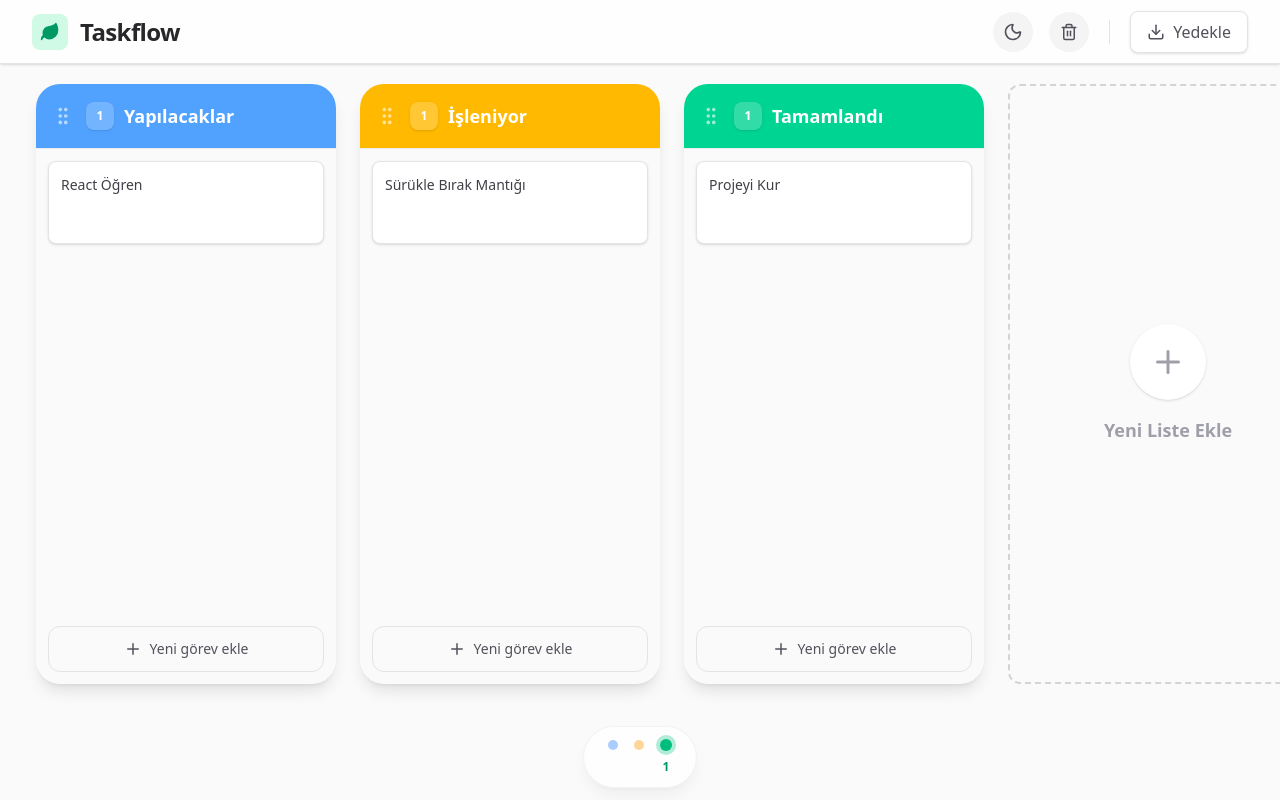
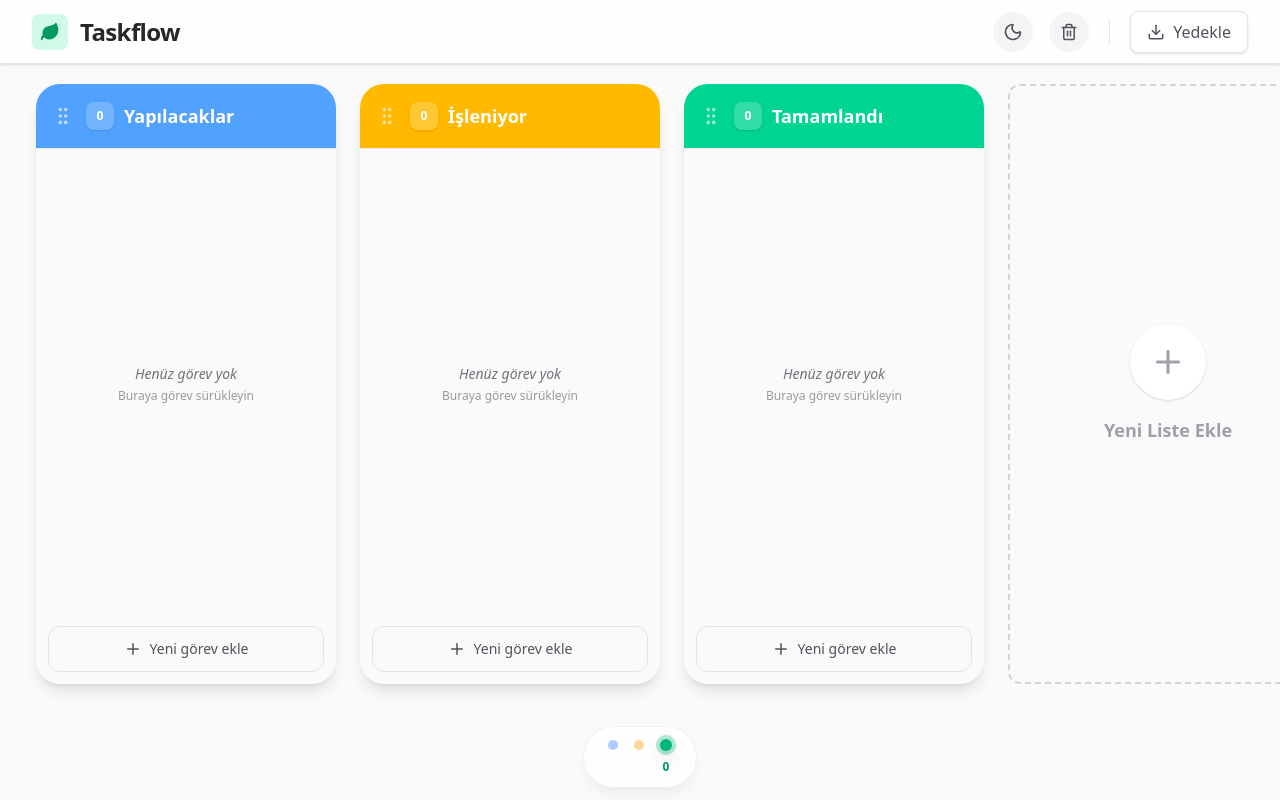
Before and after one commit to Yunusisback/Taskflow, a React (Vite) app: page / in a window 1280 px wide. Built offline with nearby package versions, Linux system fonts and the light colour scheme.

Commit message:
feat: enhance FloatingNav and TaskCard with improved color themes and scrollbar styles; update KanbanBoard for better readability

```diff
--- a/src/components/FloatingNav.jsx
+++ b/src/components/FloatingNav.jsx
@@ -19,28 +19,28 @@ const FloatingNav = ({ columns, tasks, activeColumnIndex, onNavigate }) => {
   // Sütun temasına göre renk ayarları
   const getColorTheme = (columnId) => {
     if (columnId === 'todo') return {
-      dot: 'bg-blue-500 dark:bg-blue-400',
-      ring: 'ring-blue-500/30 dark:ring-blue-400/30',
+      dot: 'bg-blue-500 dark:bg-blue-500',
+      ring: 'ring-blue-500/30 dark:ring-blue-500/40',
       text: 'text-blue-600 dark:text-blue-400',
-      hover: 'hover:bg-blue-500 dark:hover:bg-blue-400'
+      hover: 'hover:bg-blue-500 dark:hover:bg-blue-500'
     };
     if (columnId === 'doing') return {
-      dot: 'bg-amber-500 dark:bg-amber-400',
-      ring: 'ring-amber-500/30 dark:ring-amber-400/30',
+      dot: 'bg-amber-500 dark:bg-amber-500',
+      ring: 'ring-amber-500/30 dark:ring-amber-500/40',
       text: 'text-amber-600 dark:text-amber-400',
-      hover: 'hover:bg-amber-500 dark:hover:bg-amber-400'
+      hover: 'hover:bg-amber-500 dark:hover:bg-amber-500'
     };
     if (columnId === 'done') return {
-      dot: 'bg-emerald-500 dark:bg-emerald-400',
-      ring: 'ring-emerald-500/30 dark:ring-emerald-400/30',
+      dot: 'bg-emerald-500 dark:bg-emerald-500',
+      ring: 'ring-emerald-500/30 dark:ring-emerald-500/40',
       text: 'text-emerald-600 dark:text-emerald-400',
-      hover: 'hover:bg-emerald-500 dark:hover:bg-emerald-400'
+      hover: 'hover:bg-emerald-500 dark:hover:bg-emerald-500'
     };
     return {
-      dot: 'bg-stone-400 dark:bg-neutral-500',
-      ring: 'ring-stone-400/30 dark:ring-neutral-500/30',
-      text: 'text-stone-600 dark:text-neutral-400',
-      hover: 'hover:bg-stone-400 dark:hover:bg-neutral-500'
+      dot: 'bg-stone-400 dark:bg-neutral-400',
+      ring: 'ring-stone-400/30 dark:ring-neutral-400/40',
+      text: 'text-stone-600 dark:text-neutral-300',
+      hover: 'hover:bg-stone-400 dark:hover:bg-neutral-400'
     };
   };
 
@@ -60,15 +60,21 @@ const FloatingNav = ({ columns, tasks, activeColumnIndex, onNavigate }) => {
               className="group relative flex flex-col items-center gap-2 transition-all cursor-pointer"
               title={column.title}
             >
-              {/* Dot */}
+              {/* Dot + Hafif parıltı  */}
+              <div className="relative">
                 <div
                   className={cn(
                     "rounded-full transition-all duration-300",
                     isActive
-                    ? cn("w-3 h-3 ring-4", theme.dot, theme.ring)
+                      ? cn("w-3 h-3 ring-4 shadow-lg shadow-current/40", theme.dot, theme.ring)
                       : cn("w-2.5 h-2.5 opacity-40 group-hover:opacity-100 group-hover:scale-110", theme.dot, theme.hover)
                   )}
                 />
+                {/* Parıltı efekti */}
+                {isActive && (
+                  <div className="absolute inset-0 rounded-full animate-ping bg-current opacity-30" />
+                )}
+              </div>
 
               {/* Görev Sayısı */}
               <div className={cn(
--- a/src/components/TaskCard.jsx
+++ b/src/components/TaskCard.jsx
@@ -17,6 +17,16 @@ const TaskCard = ({ task, columnTheme, updateTask, deleteTask, moveTask, isOverl
       case 'amber': return 'focus-within:ring-amber-500/50 hover:border-amber-300 dark:hover:border-amber-700';
       case 'emerald': return 'focus-within:ring-emerald-500/50 hover:border-emerald-300 dark:hover:border-emerald-700';
       default: return 'focus-within:ring-zinc-400/50 hover:border-zinc-400 dark:hover:border-zinc-600';
+    }
+  }, [columnTheme]);
+
+  // Scroll bar renkleri
+  const scrollbarColor = useMemo(() => {
+    switch (columnTheme) {
+      case 'blue': return '[&::-webkit-scrollbar-thumb]:bg-blue-400 dark:[&::-webkit-scrollbar-thumb]:bg-blue-500';
+      case 'amber': return '[&::-webkit-scrollbar-thumb]:bg-amber-400 dark:[&::-webkit-scrollbar-thumb]:bg-amber-500';
+      case 'emerald': return '[&::-webkit-scrollbar-thumb]:bg-emerald-400 dark:[&::-webkit-scrollbar-thumb]:bg-emerald-500';
+      default: return '[&::-webkit-scrollbar-thumb]:bg-zinc-300 dark:[&::-webkit-scrollbar-thumb]:bg-zinc-600';
     }
   }, [columnTheme]);
 
@@ -80,10 +90,20 @@ const TaskCard = ({ task, columnTheme, updateTask, deleteTask, moveTask, isOverl
     >
       {editMode ? (
         <textarea
-          className="h-full w-full resize-none bg-transparent text-sm text-zinc-800 dark:text-zinc-100 placeholder:text-zinc-400 focus:outline-none"
+          className={cn(
+            "h-full w-full resize-none bg-transparent text-sm text-zinc-800 dark:text-zinc-100 placeholder:text-zinc-300 dark:placeholder:text-zinc-600 placeholder:italic focus:outline-none",
+
+            "[&::-webkit-scrollbar]:w-1.5",
+            "[&::-webkit-scrollbar-track]:bg-transparent",
+            "[&::-webkit-scrollbar-thumb]:rounded-full",
+            "[&::-webkit-scrollbar-thumb]:transition-colors",
+            scrollbarColor,
+            "[&::-webkit-scrollbar-thumb]:hover:brightness-90"
+          )}
           value={task.content}
           autoFocus
-          placeholder="Ne yapılması gerekiyor?"
+          placeholder="Not yazın..."
+          onClick={(e) => e.stopPropagation()}
           onBlur={toggleEditMode}
           onKeyDown={(e) => {
             if (e.key === "Enter" && !e.shiftKey) {
--- a/src/hooks/useKanbanData.js
+++ b/src/hooks/useKanbanData.js
@@ -8,11 +8,7 @@ export const useKanbanData = () => {
     { id: "done", title: "Tamamlandı" },
   ];
 
-  const defaultTasks = [
-    { id: "1", columnId: "todo", content: "React Öğren" },
-    { id: "2", columnId: "doing", content: "Sürükle Bırak Mantığı" },
-    { id: "3", columnId: "done", content: "Projeyi Kur" },
-  ];
+  const defaultTasks = [];
 
   // Sütunları başlatma mantığı
   const [columns, setColumns] = useState(() => {
```
Also changed, not shown: src/components/KanbanBoard.jsx (+7 -7 lines). Lines whose indentation alone changed are shown as unchanged.
